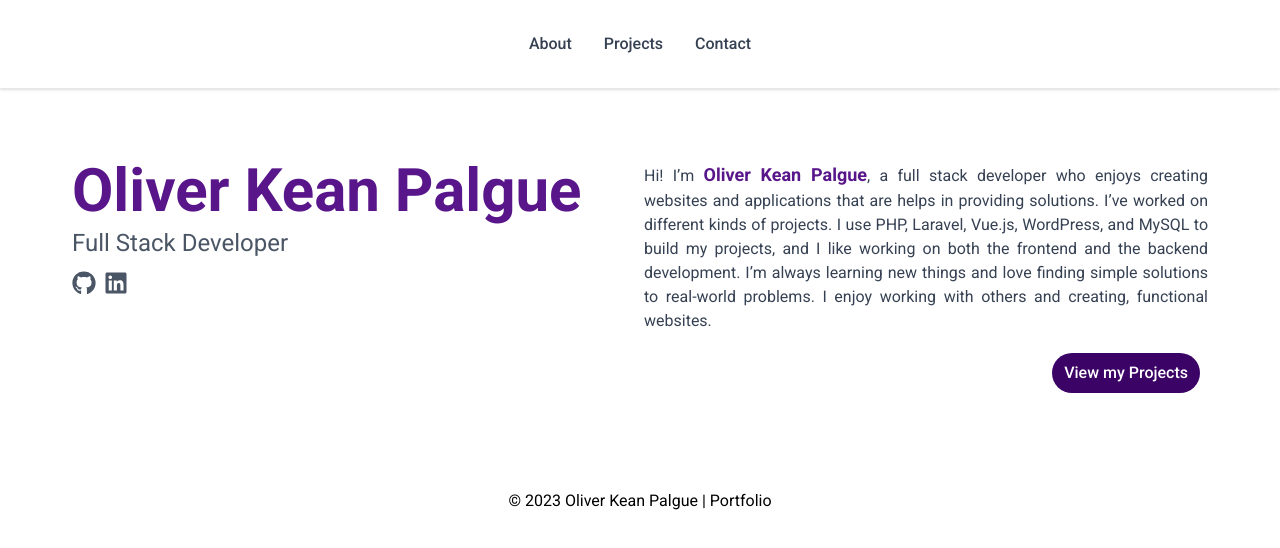
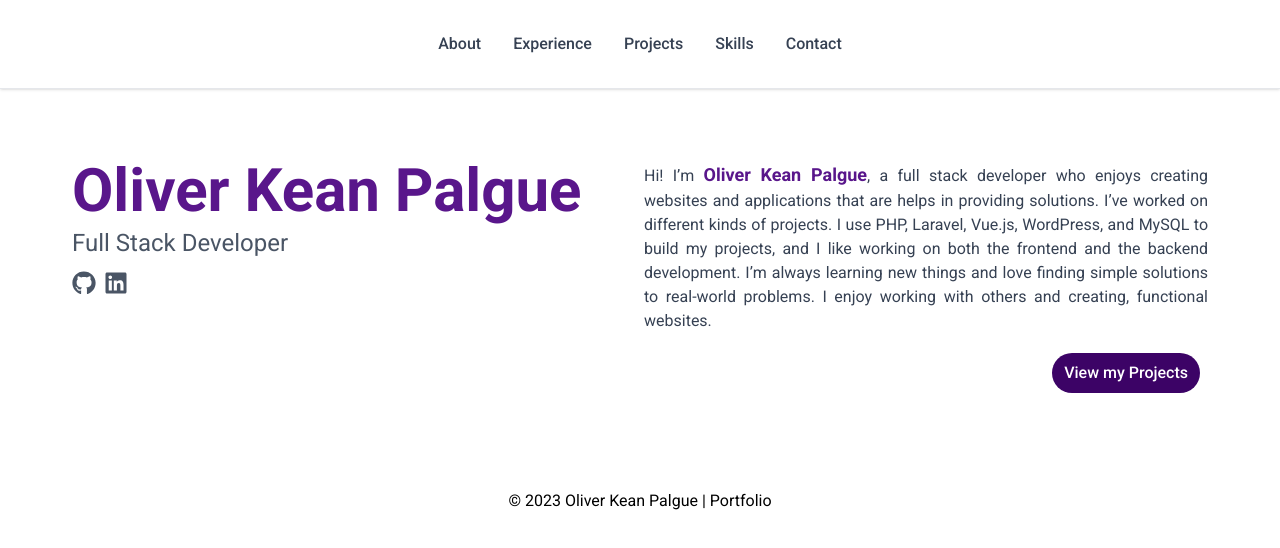
Before and after one commit to oliverkeanpalgue/portfolio, a React (Vite) app: page / in a window 1280 px wide. Shown: the top 548 px of the page. Built offline with nearby package versions, Linux system fonts and the light colour scheme.

Commit message:
feat: added link component

```diff
--- /dev/null
+++ b/src/components/Link.jsx
@@ -0,0 +1,7 @@
+export default function Link({name, link}){
+    return (
+        <a href={link} className="text-gray-700 hover:text-purple-900 font-medium transition-colors">
+            {name}
+        </a>
+    )
+}
--- a/src/components/Navbar.jsx
+++ b/src/components/Navbar.jsx
@@ -7,9 +7,19 @@ function Navbar() {
             About
           </a>
         </li>
+         <li>
+          <a href="#experience" className="text-gray-700 hover:text-purple-900 font-medium transition-colors">
+            Experience
+          </a>
+        </li>
         <li>
           <a href="#projects" className="text-gray-700 hover:text-purple-900 font-medium transition-colors">
             Projects
+          </a>
+        </li>
+         <li>
+          <a href="#skills" className="text-gray-700 hover:text-purple-900 font-medium transition-colors">
+            Skills
           </a>
         </li>
         <li>
```
